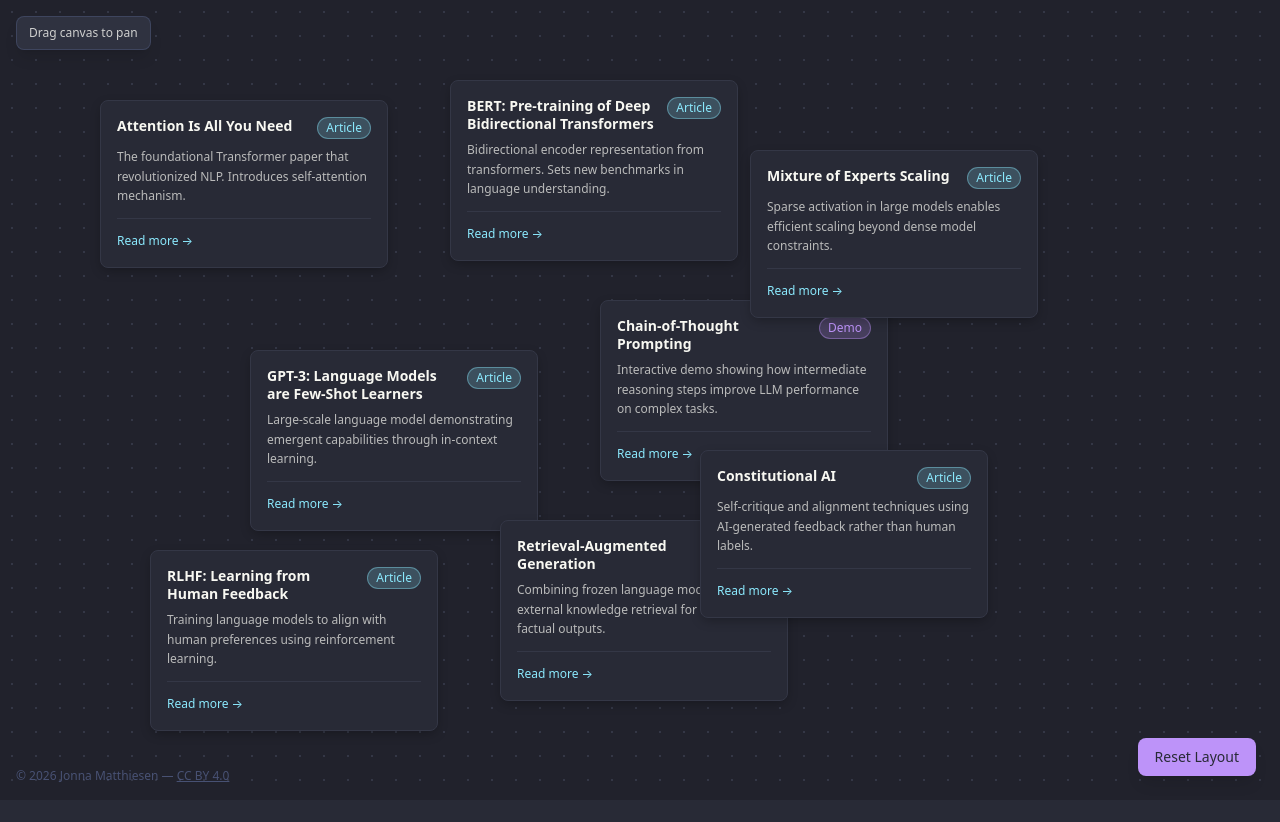
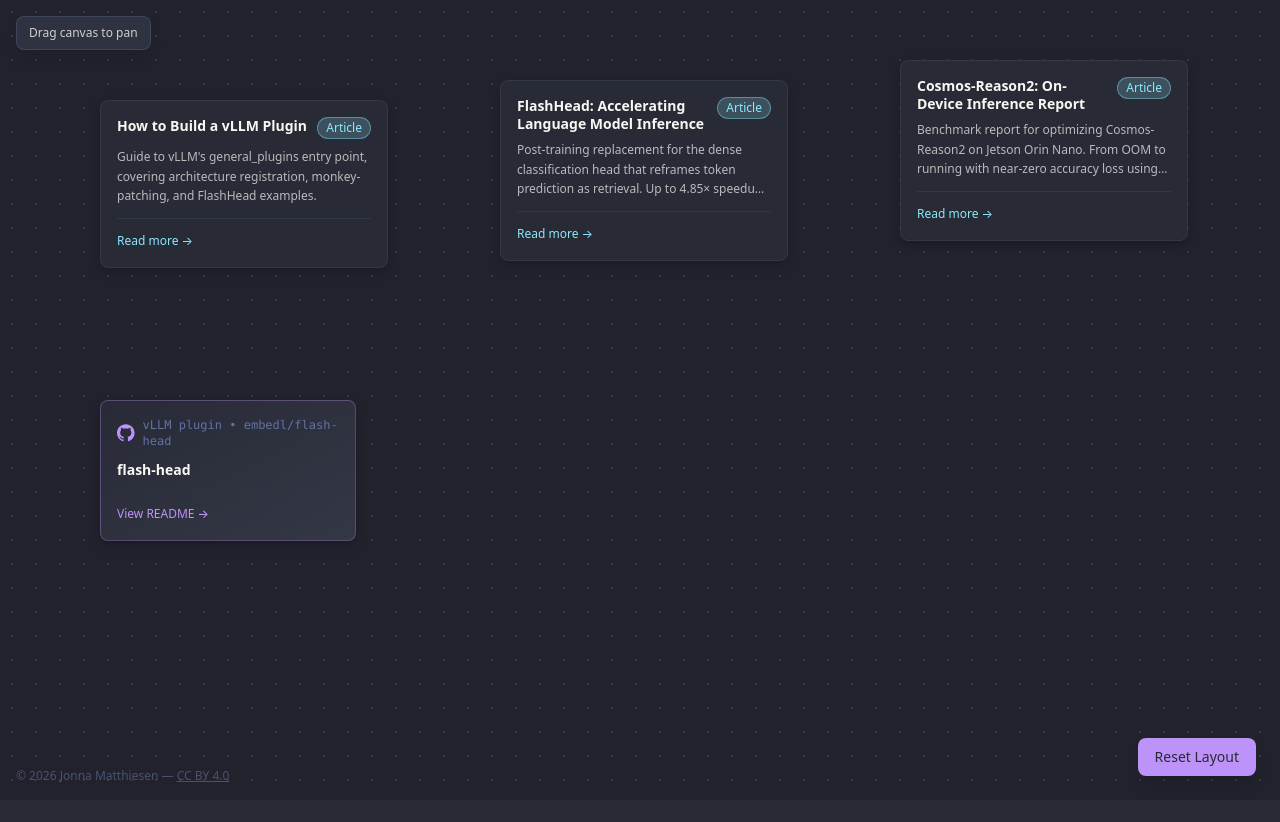
Before and after one commit to JonnaMat/lab, a React (Vite) app: page / in a window 1280 px wide. Shown: the top 822 px of the page. Built offline with nearby package versions, Linux system fonts and the light colour scheme.

Commit message:
Add cardType field and GitHub repo card for flash-head

```diff
--- a/src/data/initialCards.ts
+++ b/src/data/initialCards.ts
@@ -7,6 +7,7 @@
   description: string;
   type: 'article' | 'demo';
   link: string;
+  cardType?: 'article' | 'github';
 }
 
 export interface Viewport {
@@ -24,84 +25,45 @@
 
 export const DEFAULT_CARDS: CardData[] = [
   {
-    id: 'c1',
+    id: 'c9',
     x: 100,
     y: 100,
     zIndex: 1,
-    title: 'Attention Is All You Need',
-    description: 'The foundational Transformer paper that revolutionized NLP. Introduces self-attention mechanism.',
+    title: 'How to Build a vLLM Plugin',
+    description: 'Guide to vLLM\'s general_plugins entry point, covering architecture registration, monkey-patching, and FlashHead examples.',
     type: 'article',
-    link: '#transformer',
+    link: 'https://huggingface.co/blog/JonnaMat/how-to-vllm-plugin',
   },
   {
-    id: 'c2',
-    x: 450,
+    id: 'c10',
+    x: 500,
     y: 80,
     zIndex: 1,
-    title: 'BERT: Pre-training of Deep Bidirectional Transformers',
-    description: 'Bidirectional encoder representation from transformers. Sets new benchmarks in language understanding.',
+    title: 'FlashHead: Accelerating Language Model Inference',
+    description: 'Post-training replacement for the dense classification head that reframes token prediction as retrieval. Up to 4.85× speedup without retraining.',
     type: 'article',
-    link: '#bert',
+    link: 'https://huggingface.co/blog/JonnaMat/flashhead',
   },
   {
-    id: 'c3',
-    x: 250,
-    y: 350,
+    id: 'c11',
+    x: 900,
+    y: 60,
     zIndex: 1,
-    title: 'GPT-3: Language Models are Few-Shot Learners',
-    description: 'Large-scale language model demonstrating emergent capabilities through in-context learning.',
+    title: 'Cosmos-Reason2: On-Device Inference Report',
+    description: 'Benchmark report for optimizing Cosmos-Reason2 on Jetson Orin Nano. From OOM to running with near-zero accuracy loss using mixed-precision quantization.',
     type: 'article',
-    link: '#gpt3',
+    link: 'https://huggingface.co/blog/JonnaMat/cosmos-reason2-report',
   },
   {
-    id: 'c4',
-    x: 600,
-    y: 300,
+    id: 'c12',
+    x: 100,
+    y: 400,
     zIndex: 1,
-    title: 'Chain-of-Thought Prompting',
-    description: 'Interactive demo showing how intermediate reasoning steps improve LLM performance on complex tasks.',
-    type: 'demo',
-    link: '#cot-demo',
-  },
-  {
-    id: 'c5',
-    x: 150,
-    y: 550,
-    zIndex: 1,
-    title: 'RLHF: Learning from Human Feedback',
-    description: 'Training language models to align with human preferences using reinforcement learning.',
+    title: 'flash-head',
+    description: 'vLLM plugin • embedl/flash-head',
     type: 'article',
-    link: '#rlhf',
-  },
-  {
-    id: 'c6',
-    x: 500,
-    y: 520,
-    zIndex: 1,
-    title: 'Retrieval-Augmented Generation',
-    description: 'Combining frozen language models with external knowledge retrieval for more factual outputs.',
-    type: 'article',
-    link: '#rag',
-  },
-  {
-    id: 'c7',
-    x: 750,
-    y: 150,
-    zIndex: 1,
-    title: 'Mixture of Experts Scaling',
-    description: 'Sparse activation in large models enables efficient scaling beyond dense model constraints.',
-    type: 'article',
-    link: '#moe',
-  },
-  {
-    id: 'c8',
-    x: 700,
-    y: 450,
-    zIndex: 1,
-    title: ' Constitutional AI',
-    description: 'Self-critique and alignment techniques using AI-generated feedback rather than human labels.',
-    type: 'article',
-    link: '#cai',
+    link: 'https://github.com/embedl/flash-head',
+    cardType: 'github',
   },
 ];
 
```
